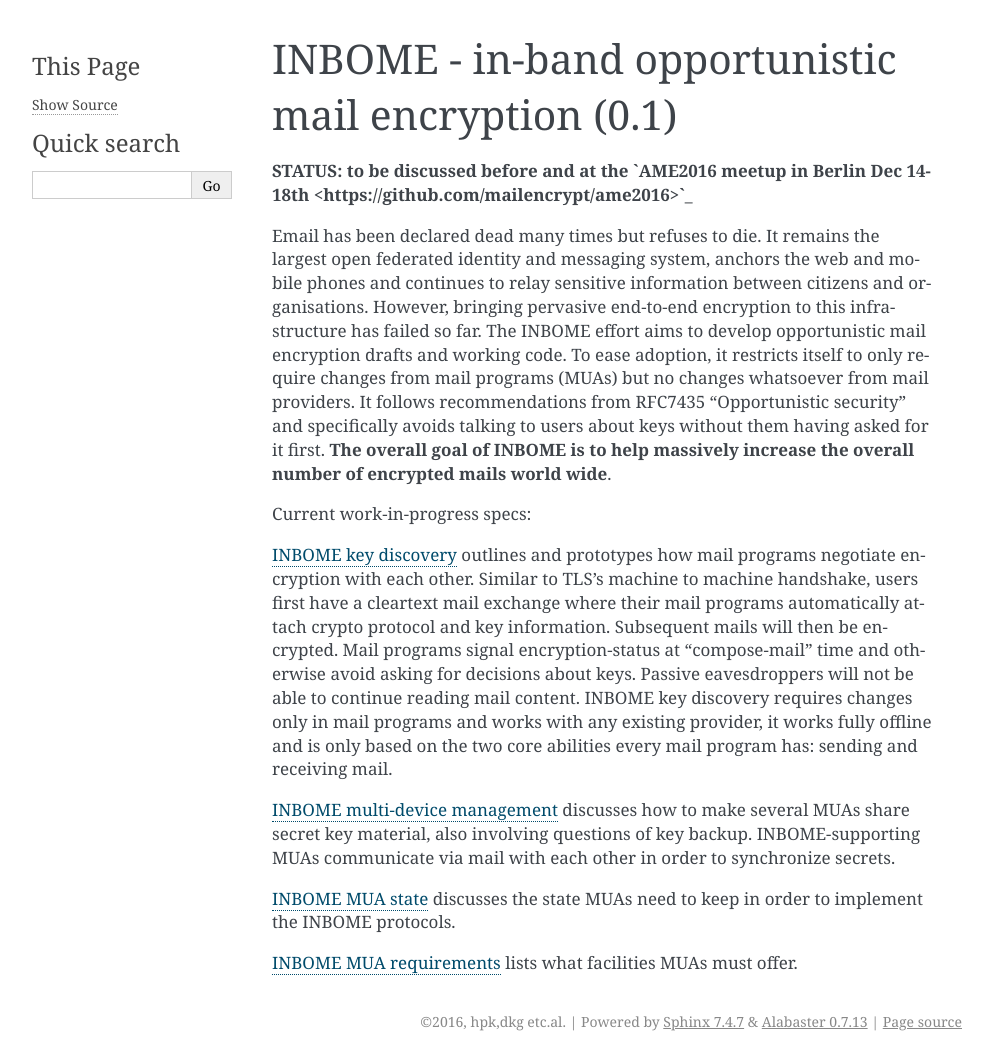
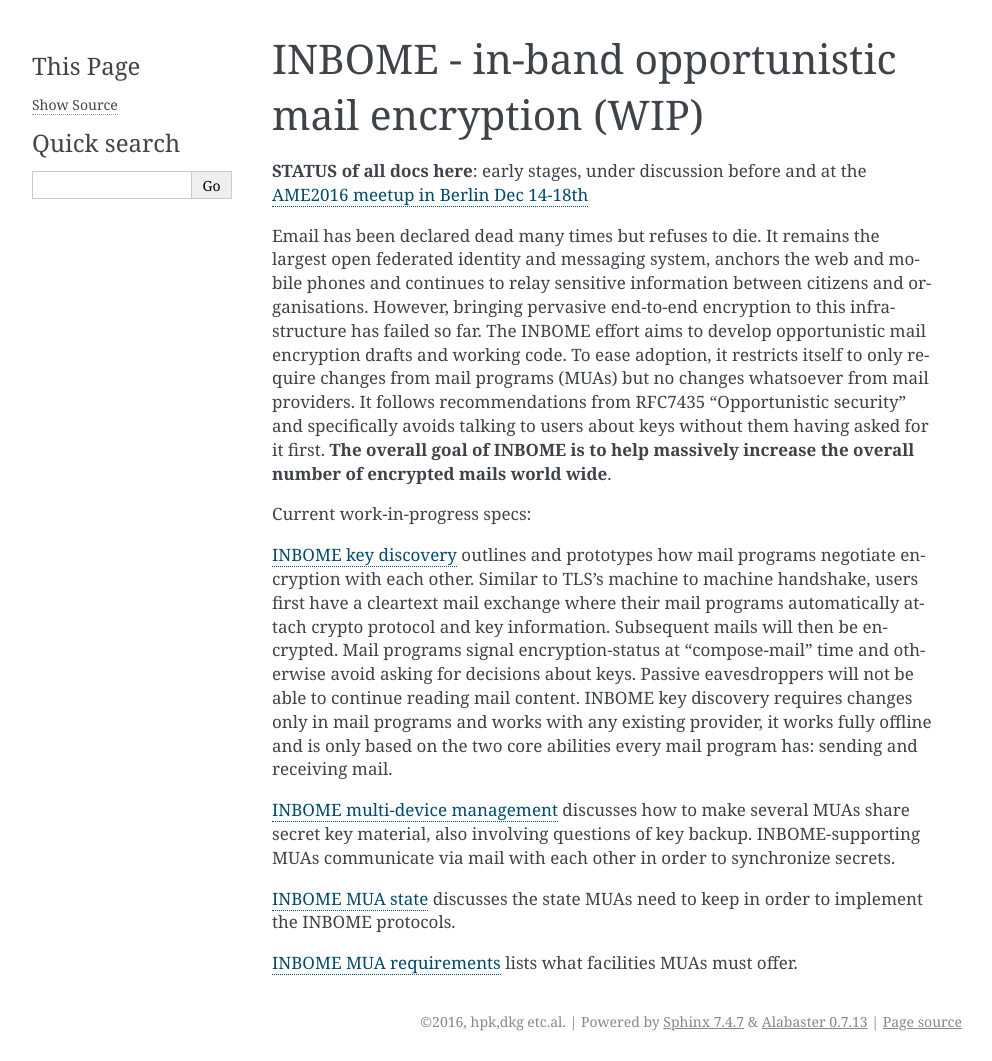
Before and after one commit to autocrypt/autocrypt, a Sphinx documentation site: the page built from doc/index.rst, in a window 1280 px wide. Shown: the whole page, without its empty margins (148-1140 px from the left). Built offline with Sphinx 7.4.7, drawn with Linux system fonts in a browser that asks for light colours.

Commit message:
fixing link and sentence

```diff
--- a/doc/index.rst
+++ b/doc/index.rst
@@ -1,8 +1,8 @@
 
-INBOME - in-band opportunistic mail encryption  (0.1)
+INBOME - in-band opportunistic mail encryption  (WIP)
 -----------------------------------------------------
 
-**STATUS: to be discussed before and at the `AME2016 meetup in Berlin Dec 14-18th <https://github.com/mailencrypt/ame2016>`_**
+**STATUS of all docs here**: early stages, under discussion before and at the `AME2016 meetup in Berlin Dec 14-18th <https://github.com/mailencrypt/ame2016>`_
 
 Email has been declared dead many times but refuses to die. It remains the largest open federated identity and messaging system, anchors the web and mobile phones and continues to relay sensitive information between citizens and organisations.  However, bringing pervasive end-to-end encryption to this infrastructure has failed so far. The INBOME effort aims to develop opportunistic mail encryption drafts and working code. To ease adoption, it restricts itself to only require changes from mail programs (MUAs) but no changes whatsoever from mail providers. It follows recommendations from RFC7435 "Opportunistic security" and specifically avoids talking to users about keys without them having asked for it first. **The overall goal of INBOME is to help massively increase the overall number of encrypted mails world wide**.
 
```
